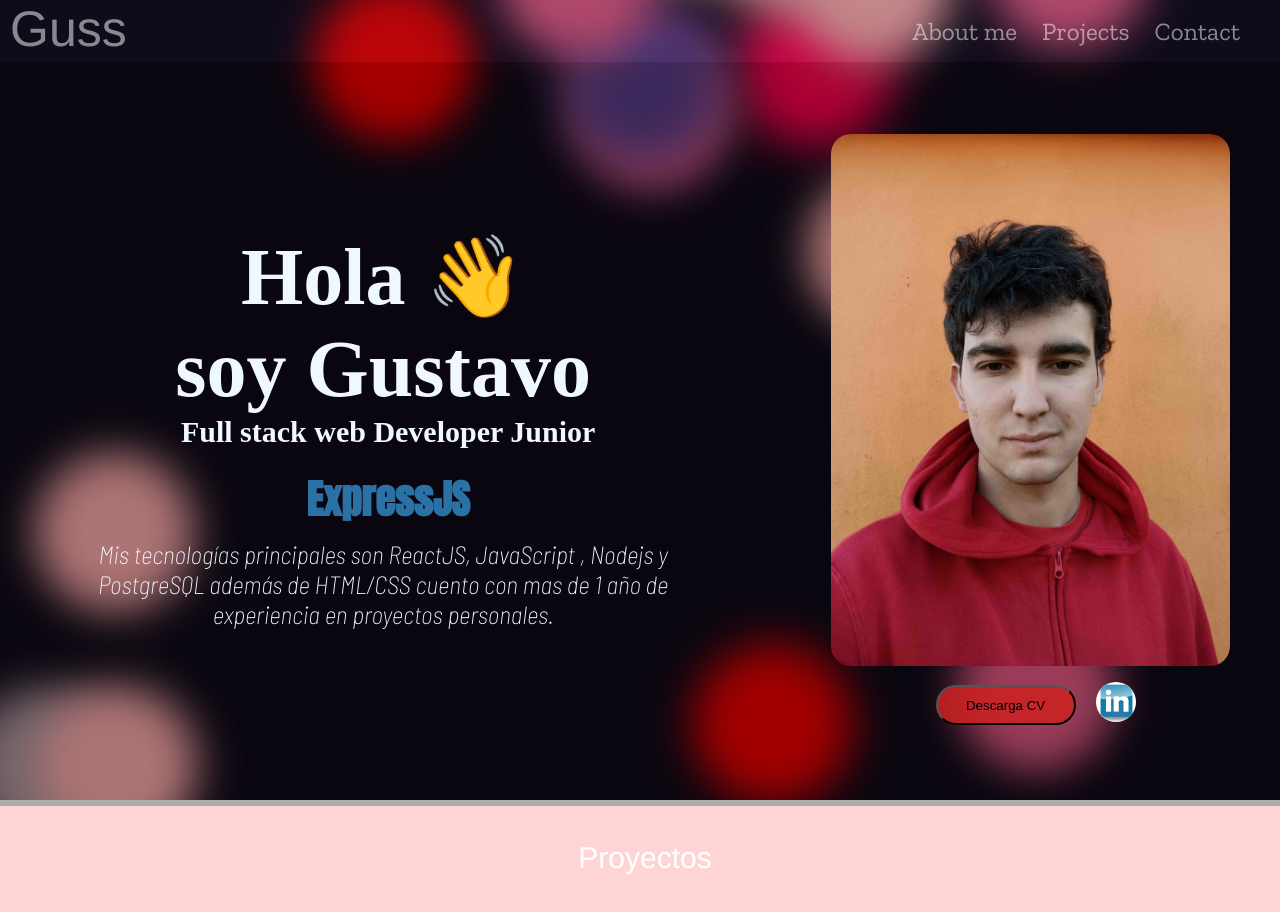
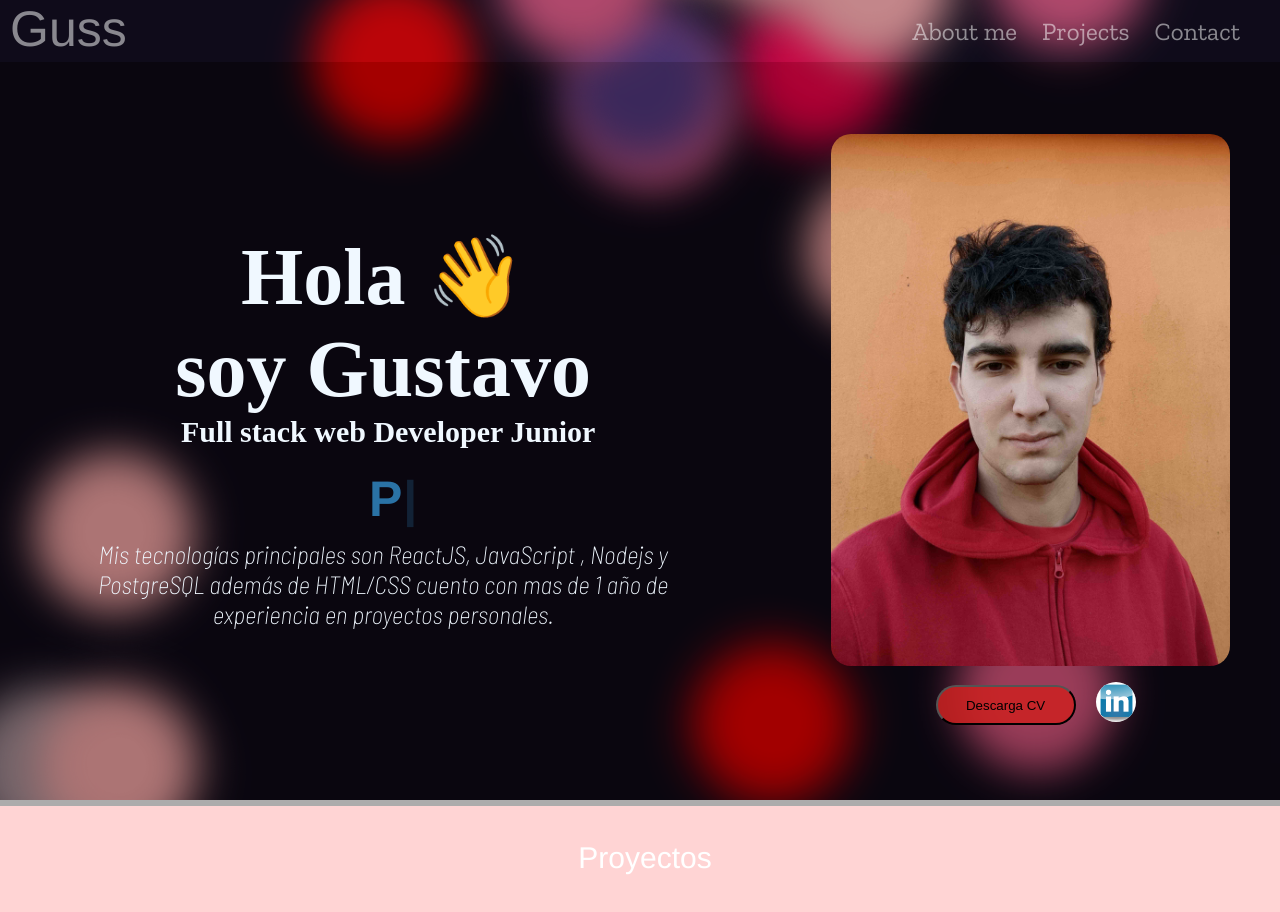
Before and after one commit to iAGuss/Gustavo-Cabrera-Portfolio, a React (Vite) app: page / in a window 1280 px wide. Shown: the top 912 px of the page. Built offline with nearby package versions, Linux system fonts and the light colour scheme; a web font is replaced by a local one.

Commit message:
type-effect

```diff
--- a/package.json
+++ b/package.json
@@ -7,7 +7,7 @@
     "dev": "vite",
     "build": "vite build",
     "preview": "vite preview",
-    "deploy":"gh-pages -d dist"
+    "deploy": "gh-pages -d dist"
   },
   "dependencies": {
     "@emailjs/browser": "^3.9.1",
@@ -16,7 +16,8 @@
     "react": "^18.2.0",
     "react-dom": "^18.2.0",
     "react-hot-toast": "^2.4.0",
-    "react-modal": "^3.16.1"
+    "react-modal": "^3.16.1",
+    "typewriter-effect": "^2.19.0"
   },
   "devDependencies": {
     "@types/react": "^18.0.24",
--- a/src/components/main/Main.jsx
+++ b/src/components/main/Main.jsx
@@ -1,38 +1,11 @@
-import React, { Component } from "react";
-
+import React from "react";
+import Typewriter from "typewriter-effect";
 import "./main.css";
 import foto from "../../assets/IMG_20220809_164244 (2)-min.jpg";
 import Cv from "../../assets/CV-Gus Full Stack Web Developer.pdf";
 import Linkedin from "../../assets/linkedin.png";
 
-class Main extends Component {
-  constructor() {
-    super();
-
-    this.state = {
-      words: [
-        "JavaScript",
-        "ReactJS",
-        "NodeJS",
-        "ExpressJS",
-        "PostgreSQL",
-        "Testing",
-      ],
-      index: 0,
-    };
-  }
-
-  componentDidMount() {
-    setInterval(() => {
-      this.setState({
-        index: this.state.index + 1,
-      });
-    }, 1500);
-  }
-
-  render() {
-    const { words, index } = this.state;
-
+const Main = () => {
   return (
     <main className="padre-main">
       <div className="texto-precentacion">
@@ -41,13 +14,41 @@ class Main extends Component {
         </h2>
         <span className="skills">
           <h2 className="Full-Stack">Full stack web Developer Junior</h2>
-            <h3 className="Tectologia">{words[index % words.length]}</h3>
+          <h3 className="Tectologia">
+            <Typewriter
+              onInit={(typewriter) => {
+                typewriter
+                  .start()
+                  .typeString("React")
+
+                  .pauseFor(1000)
+                  .deleteAll()
+
+                  .typeString("Node.js")
+                  .pauseFor(1000)
+                  .deleteAll()
+                  .typeString("PostgreSQL")
+                  .pauseFor(1000)
+                  .deleteAll()
+                  .typeString(" Testing")
+                  .pauseFor(1000)
+                  .deleteAll()
+                  .typeString("Express.js")
+                  .pauseFor(1000)
+                  .deleteAll()
+                  .typeString("JavaScript")
+                  .pauseFor(1000)
+
+                  .start();
+              }}
+            />
+          </h3>
         </span>
         <div className="about-me">
           <p>
             Mis tecnologías principales son ReactJS, JavaScript , Nodejs y
-              PostgreSQL además de HTML/CSS cuento con mas de 1 año de
-              experiencia en proyectos personales.
+            PostgreSQL además de HTML/CSS cuento con mas de 1 año de experiencia
+            en proyectos personales.
           </p>
         </div>
       </div>
@@ -72,7 +73,6 @@ class Main extends Component {
       </div>
     </main>
   );
-  }
-}
+};
 
 export default Main;
```
Also changed, not shown: 1 other file (tests, documents, lock files or other folders). Lines whose indentation alone changed are shown as unchanged.
